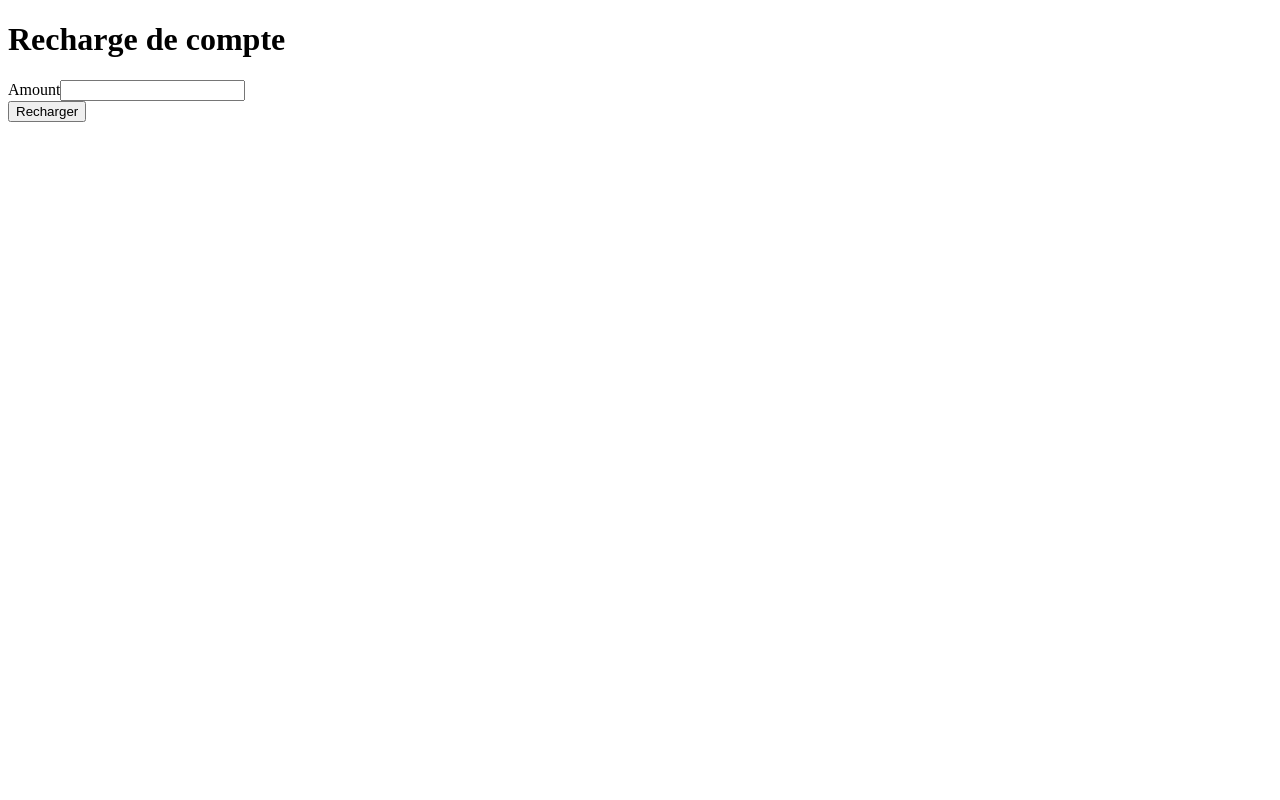
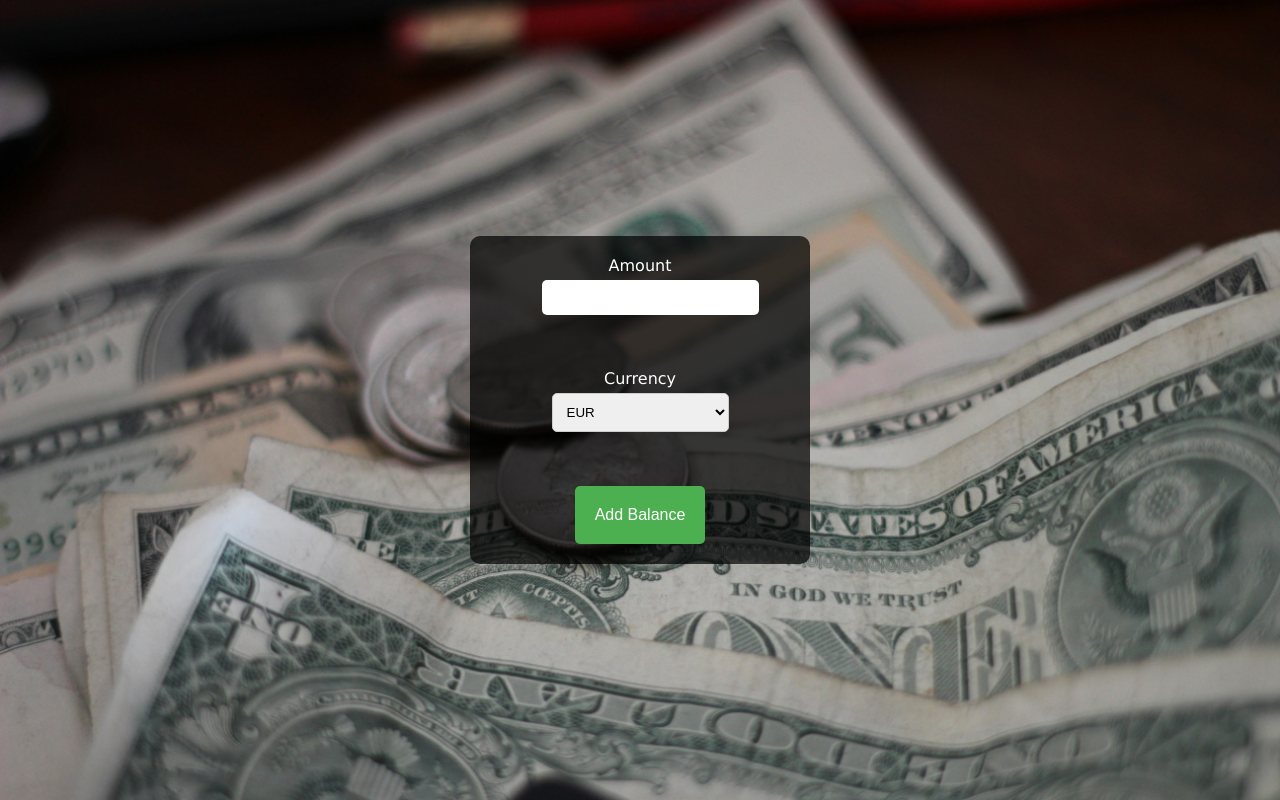
Before and after one commit to MaxWinDev/MaxWin, a Symfony app: template templates/balance/add-balance.html.twig in a window 1280 px wide. Run offline with Twig, Linux system fonts and the light colour scheme; the template is opened without the code that fills it, so the values that code supplies are empty; form fields are guessed from the names that the template uses; some libraries are stand-ins or nearby versions.

Commit message:
:sparkles: page add balance

```diff
--- /dev/null
+++ b/public/css/add-balance.css
@@ -0,0 +1,105 @@
+/* public/css/add-balance.css */
+body, html {
+    margin: 0;
+    padding: 0;
+    height: 100%;
+    width: 100%;
+    display: flex;
+    align-items: center;
+    justify-content: center;
+}
+
+.main-div {
+    background-image: url('../assets/images/balance_bg.jpg');
+    background-size: cover;
+    background-position: center;
+    background-repeat: no-repeat;
+    width: 100vw;
+    height: 100vh;
+    display: flex;
+    align-items: center;
+    justify-content: center;
+    position: relative;
+}
+
+.center-div {
+    background-color: rgba(0, 0, 0, 0.5); /* Couleur noire avec 50% d'opacité */
+    padding: 20px;
+    border-radius: 10px;
+    color: white;
+    display: flex;
+    flex-direction: column;
+    align-items: center;
+    width: 300px;
+}
+
+.center-div .form-group {
+    margin-bottom: 15px;
+    width: 100%;
+}
+
+.center-div label {
+    display: block;
+    margin-bottom: 5px;
+}
+
+.center-div input {
+    width: 100%;
+    padding: 10px;
+    border-radius: 5px;
+    border: none;
+}
+
+.center-div button {
+    padding: 20px;
+    border-radius: 5px;
+    border: none;
+    background-color: #4CAF50;
+    color: white;
+    cursor: pointer;
+    font-size: 16px;
+}
+
+.center-div button:hover {
+    background-color: #45a049;
+}
+
+/* public/css/add-balance.css */
+.center-div {
+    background-color: rgba(0, 0, 0, 0.7);
+    padding: 20px;
+    border-radius: 10px;
+    color: white;
+    display: flex;
+    flex-direction: column;
+    align-items: center; /* Aligne les éléments horizontalement */
+    width: 300px;
+}
+
+.center-div form {
+    display: flex;
+    flex-direction: column;
+    align-items: center; /* Aligne les éléments horizontalement */
+}
+
+.center-div .form-group {
+    margin-bottom: 15px;
+    width: 100%;
+    text-align: center; /* Aligne le texte des labels et des inputs */
+}
+
+
+.currency-input {
+    width: calc(100% - 20px); /* Largeur de l'input de la currency */
+    padding: 10px;
+    border-radius: 5px; /* Border radius */
+    border: 1px solid #ccc; /* Ajouter une bordure */
+}
+
+label{
+    font-family: Verdana, Geneva, Tahoma, sans-serif;
+}
+
+.form-group{
+    padding-bottom: 20%;
+}
--- a/templates/balance/add-balance.html.twig
+++ b/templates/balance/add-balance.html.twig
@@ -1,20 +1,30 @@
-{# templates/account/recharge.html.twig #}
-
+{# templates/account/add-balance.html.twig #}
 {% extends 'base.html.twig' %}
 
-{% block title %}Recharge de compte{% endblock %}
+{% block stylesheets %}
+    {{ parent() }}
+    <link href="{{ asset('css/add-balance.css') }}" type="text/css" rel="stylesheet" />
+{% endblock %}
 
 {% block body %}
-    <h1>Recharge de compte</h1>
-
-    {{ form_start(form) }}
-        {{ form_row(form.amount) }}
-        <button class="btn">Recharger</button>
-    {{ form_end(form) }}
-
-    {% for message in app.flashes('success') %}
-        <div class="alert alert-success">
-            {{ message }}
+    <div class="main-div">
+        <div class="center-div">
+            <form method="post">
+                <div class="form-group">
+                    <label for="amount">Amount</label>
+                    <input type="number" id="amount" name="amount" required>
+                </div>
+                <div class="form-group">
+                    <label for="currency">Currency</label>
+                    <select id="currency" name="currency" class="currency-input">
+                        <option value="EUR">EUR</option>
+                        <option value="USD">USD</option>
+                        <option value="GBP">GBP</option>
+                        <!-- Ajoutez d'autres devises si nécessaire -->
+                    </select>
+                </div>
+                <button type="submit">Add Balance</button>
+            </form>
         </div>
-    {% endfor %}
+    </div>
 {% endblock %}
```
Also changed, not shown: src/Controller/BalanceController.php (+5 -2 lines), public/assets/images/balance_bg.jpg (added), public/assets/images/bc-add-balance.png (added), public/assets/images/reload-balance.jpg (added).
